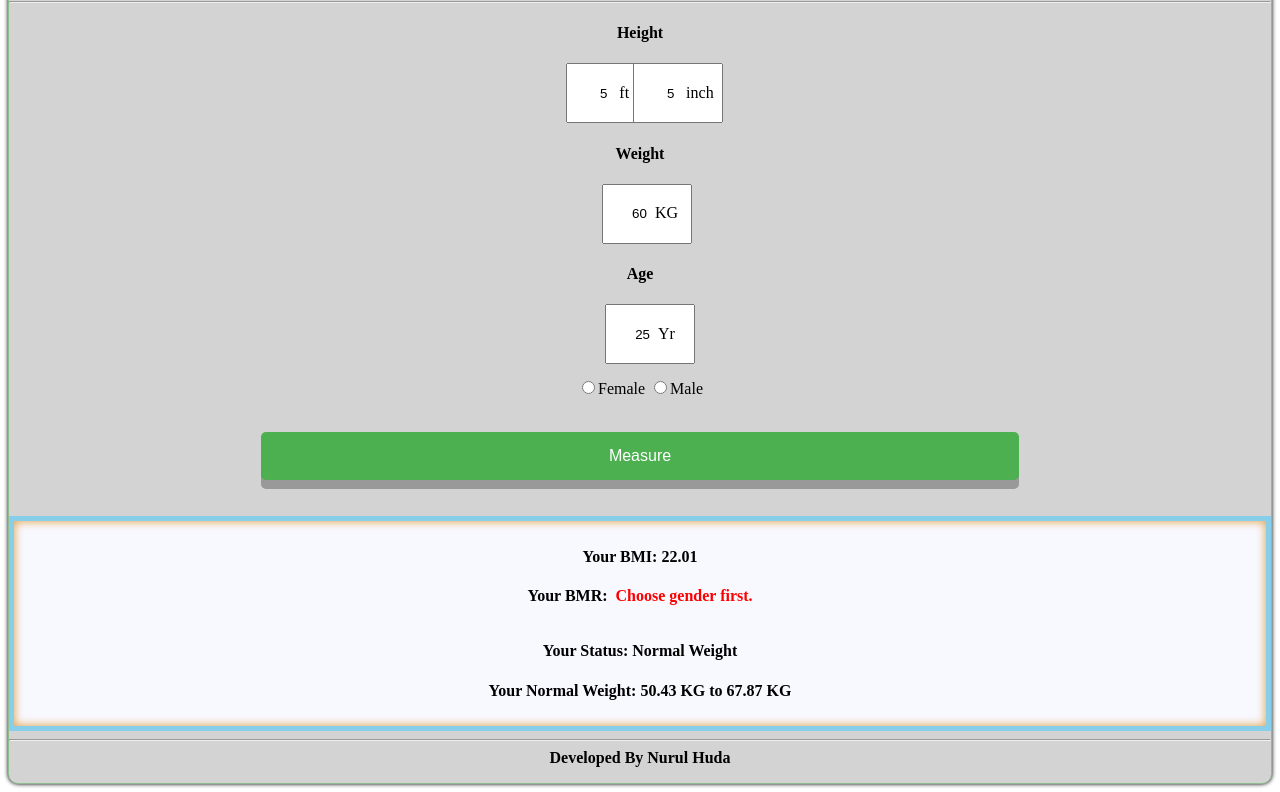
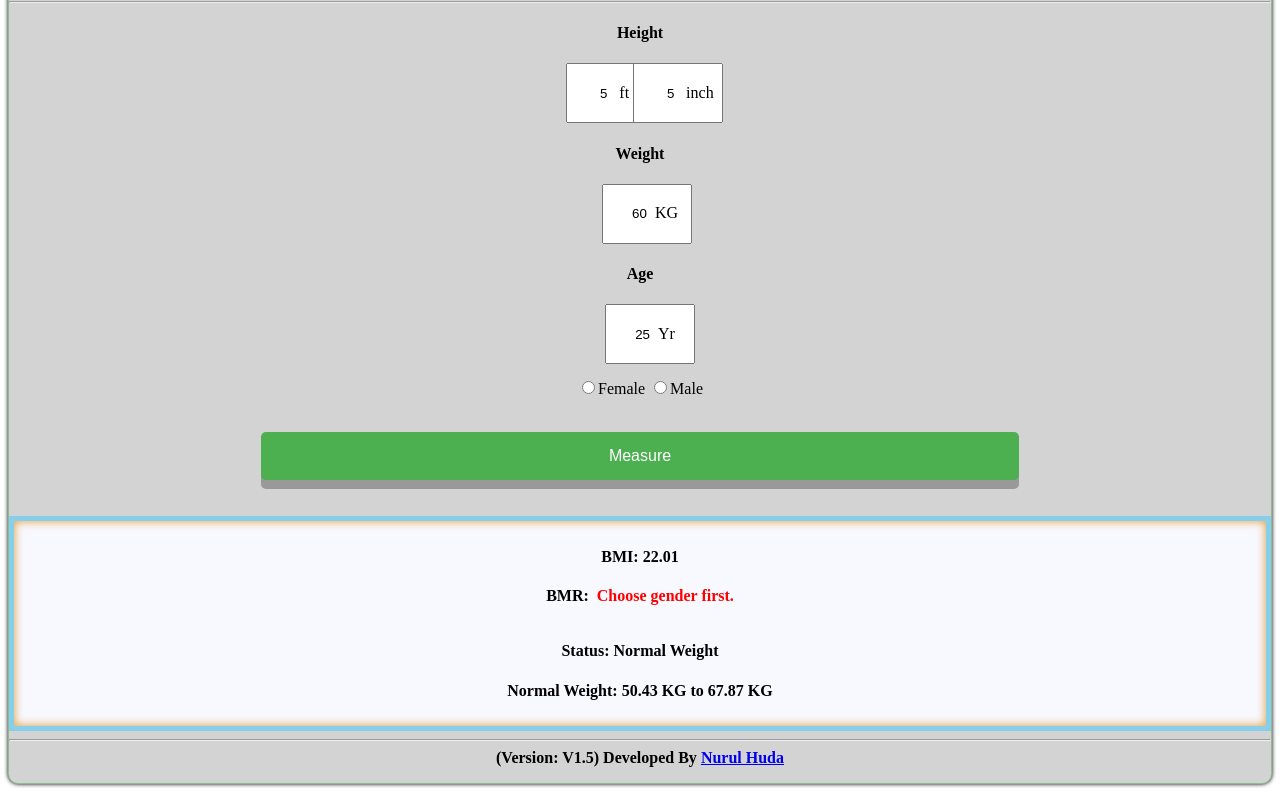
Before and after one commit to nurulhuda859/BMI-BMR-Calculator, a plain HTML site: page index.html in a window 1280 px wide. Both pictures are taken after a click on the button "Measure". Shown: the part 125-917 px from the top of the page. Drawn offline with Linux system fonts and the light colour scheme.

Commit message:
slight change

```diff
--- a/index.html
+++ b/index.html
@@ -34,12 +34,12 @@
 		<br>
 
 		<div class="resultContainer">
-		<h4>Your BMI:&nbsp;<span class="bmi"></span></h4>
+		<h4>BMI:&nbsp;<span class="bmi"></span></h4>
 
-		<h4>Your BMR:&nbsp;<span class="bmr"></span></h4>
+		<h4>BMR:&nbsp;<span class="bmr"></span></h4>
 
-		<h4>Your Status:&nbsp;<span class="status"></span></h4>
-		<h4>Your Normal Weight:&nbsp;<span class="nweight"></span></h4>
+		<h4>Status:&nbsp;<span class="status"></span></h4>
+		<h4>Normal Weight:&nbsp;<span class="nweight"></span></h4>
 		</div>
 
 
@@ -59,7 +59,7 @@
 
 	</div>
 	<hr>
-	<p class="left i dm"><strong>Developed By Nurul Huda</strong></p>
+	<p class="left i dm"><strong>(Version: V1.5) Developed By <a href="https://nhas.me">Nurul Huda</a></strong></p>
 
 	</div>
 
```
